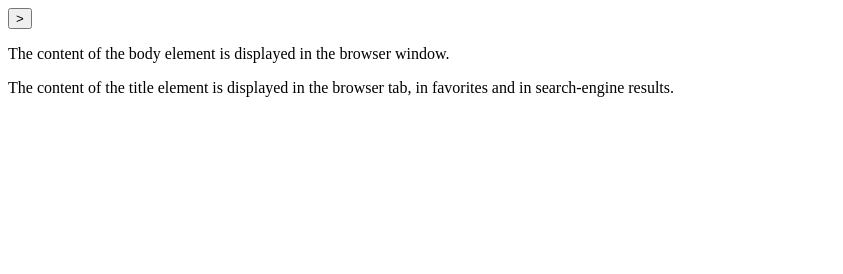
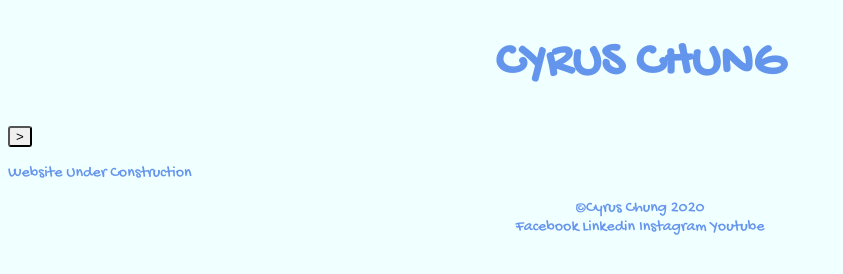
Before and after one commit to crschung/crschung.github.io, a plain HTML site: page index.html in a window 1280 px wide. Shown: the whole page, without its empty margins (0-843 px from the left). Drawn offline with Linux system fonts and the light colour scheme.

Commit message:
Update UI

```diff
--- a/index.html
+++ b/index.html
@@ -4,11 +4,20 @@
       <title>Cyrus Chung</title>
       <script src="index.js"></script>
       <meta charset="utf-8"></meta>
+      <link rel="stylesheet" href="style.css">
   </head>
   <body>
+      <header>
+        <h1>CYRUS CHUNG</h1>
+      </header>
+
       <button id = 'playBGM' onclick = 'playBGM()'> > </button>
-<p>The content of the body element is displayed in the browser window.</p>
-<p>The content of the title element is displayed in the browser tab, in favorites and in search-engine results.</p>
+      <p>Website Under Construction</p>
+
+      <footer>
+        &copy;Cyrus Chung 2020<br>
+        Facebook Linkedin Instagram Youtube
+      </footer>
 
   </body>
 </html>
--- a/index.js
+++ b/index.js
@@ -1,6 +1,6 @@
 function playBGM(){
-    var audio = new Audio('Our Moment - Full Lyrics Video Persona 3 Dancing Moon Night.mp3');
-if(audio.paused){
-    audio.play();
-  }
+    var audio = new Audio('music/Our Moment - Full Lyrics Video Persona 3 Dancing Moon Night.mp3');
+    if(audio.paused){
+      audio.play();
+    }
 }
--- a/style.css
+++ b/style.css
@@ -0,0 +1,20 @@
+@import url('https://fonts.googleapis.com/css2?family=Gochi+Hand&display=swap');
+
+body{
+  background-color: #F0FFFF;
+  color: #6495ED;
+  font-family: 'Gochi Hand', cursive;
+}
+
+header h1{
+  text-align: center;
+  font-size: 50px;
+}
+
+footer{
+  text-align: center;
+}
+
+#playBGM{
+  border-radius: 3px
+}
```
Also changed, not shown: 2 other files. Lines whose indentation alone changed are shown as unchanged.
